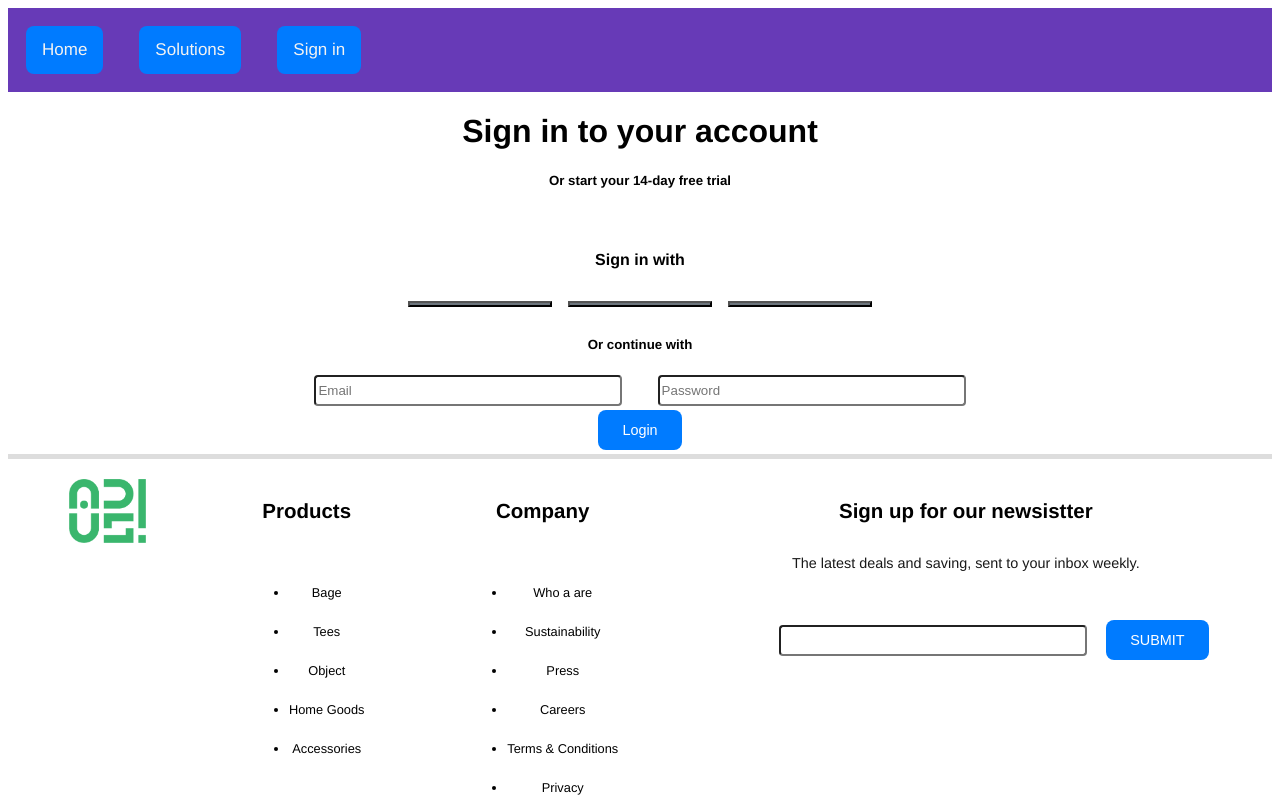
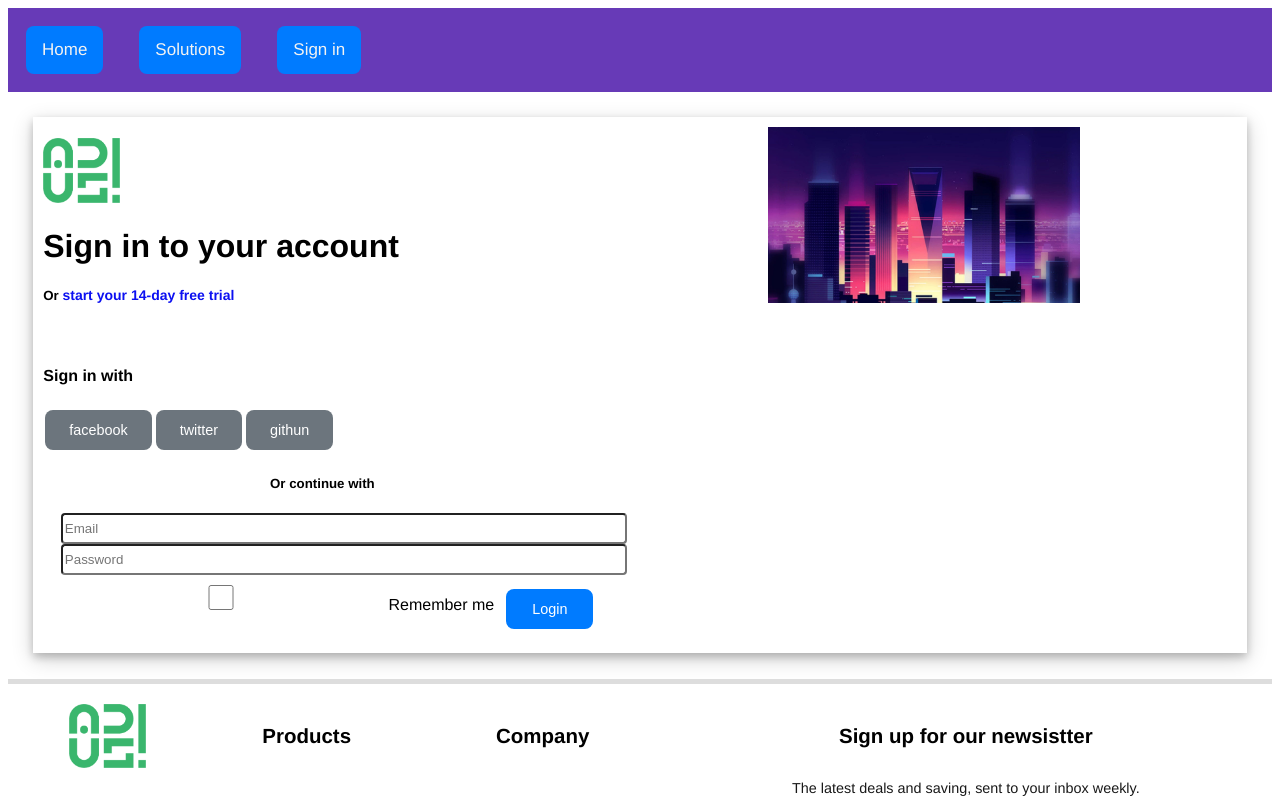
Before and after one commit to monmoono/test-adiusproject2, a Vue app: page /login in a window 1280 px wide. Shown: the top 800 px of the page. Built offline with nearby package versions, Linux system fonts and the light colour scheme.

Commit message:
login & index

```diff
--- a/src/assets/button.scss
+++ b/src/assets/button.scss
@@ -120,6 +120,18 @@
   color: #0c10f1;
 }
 
+.linktext {
+  border: none;
+  text-align: center;
+  text-decoration: none;
+  display: inline-block;
+  font-size: 14px;
+  transition-duration: 0.4s;
+  cursor: pointer;
+  border-radius: 8px;
+  color: #0c10f1;
+}
+
 .link:hover,
 .link:focus {
   color: #830388;
--- a/src/components/index.vue
+++ b/src/components/index.vue
@@ -103,6 +103,7 @@ export default {
   margin-top: 8%;
   background-color: #f2f2f2;
   margin-bottom: 8%;
+  box-shadow: 0 4px 8px 0 rgba(0, 0, 0, 0.2), 0 6px 20px 0 rgba(0, 0, 0, 0.19);
 }
 
 .welcome {
--- a/src/components/login.vue
+++ b/src/components/login.vue
@@ -1,38 +1,68 @@
 <template>
-  <div>
-    <div>
-      <div>
+  <div class="main">
+    <div class="loginL">
+      <img src="@/assets/logo2.png" class="logo" />
       <div class="text-left">
         <h1 class="mb-2">Sign in to your account</h1>
-          <h5>Or <a>start your 14-day free trial</a></h5>
+        <h5>Or <a class="linktext">start your 14-day free trial</a></h5>
       </div>
       <div style="padding-top: 20px">
         <h4>Sign in with</h4>
         <button
-            class="btnSignin"
+          class="btn secondary"
           href="https://www.facebook.com/login.php/"
           target="_blank"
-          ></button>
+        >
+          facebook
+        </button>
         <button
-            class="btnSignin"
+          class="btn secondary"
           href="https://twitter.com/login/"
           target="_blank"
-          ></button>
+        >
+          twitter
+        </button>
         <button
-            class="btnSignin"
+          class="btn secondary"
           href="https://www.facebook.com/login.php/"
           target="_blank"
-          ></button>
+        >
+          githun
+        </button>
       </div>
       <h5 class="h5-line">Or continue with</h5>
       <div>
-          <input v-model="email" placeholder="Email" type="email"/>
-          <input v-model="password" placeholder="Password" type="password" />
+        <input
+          v-model="email"
+          placeholder="Email"
+          style="width: 100%"
+          type="email"
+        />
+        <input
+          v-model="password"
+          placeholder="Password"
+          style="width: 100%"
+          type="password"
+        />
+        <div class="gridlogin">
           <div>
-            <button class="btn primary" @click="Login">Login</button>
+            <input
+              type="checkbox"
+              v-model="ChkRemember"
+              class="checkbox"
+              checked="checked"
+              id="ChkRemember"
+            />
+            <label for="ChkRemember" style="grid-area: left">Remember me</label>
+          </div>
+          <button class="btn primary" @click="Login" style="width: 100%">
+            Login
+          </button>
         </div>
       </div>
     </div>
+    <div class="loginR">
+      <img src="@/assets/wallpaper.jpg" class="wallpaper" />
     </div>
   </div>
 </template>
@@ -98,7 +128,35 @@ export default {
 </script>
 
 <style lang="scss" scoped>
-//@import './src/assets/button.sass'
+@import "@/assets/button.scss";
+
+.main {
+  display: grid;
+  grid-template-areas: "left left right right";
+  gap: 10px;
+  padding: 10px;
+  box-shadow: 0 4px 8px 0 rgba(0, 0, 0, 0.2), 0 6px 20px 0 rgba(0, 0, 0, 0.19);
+  margin: 2%;
+}
+.gridlogin {
+  display: grid;
+  grid-template-areas: "left right";
+  gap: 10px;
+  padding: 10px;
+}
+
+.loginL {
+  text-align: left;
+  grid-area: left;
+}
+.loginR {
+  grid-area: right;
+}
+
+.wallpaper {
+  width: 50%;
+}
+
 .btnSignin {
   width: 9rem;
   margin: 0.5rem;
@@ -126,4 +184,18 @@ export default {
   margin-left: -50%;
   text-align: right;
 }
+
+input {
+  width: 300px;
+  height: 25px;
+  margin: 0 1.1rem;
+  border-radius: 4px;
+}
+.logo {
+  margin-top: 2%;
+  width: 6vw;
+}
+.checkbox {
+  text-align: left;
+}
 </style>
```
Also changed, not shown: src/assets/wallpaper.jpg (added). Lines whose indentation alone changed are shown as unchanged.
